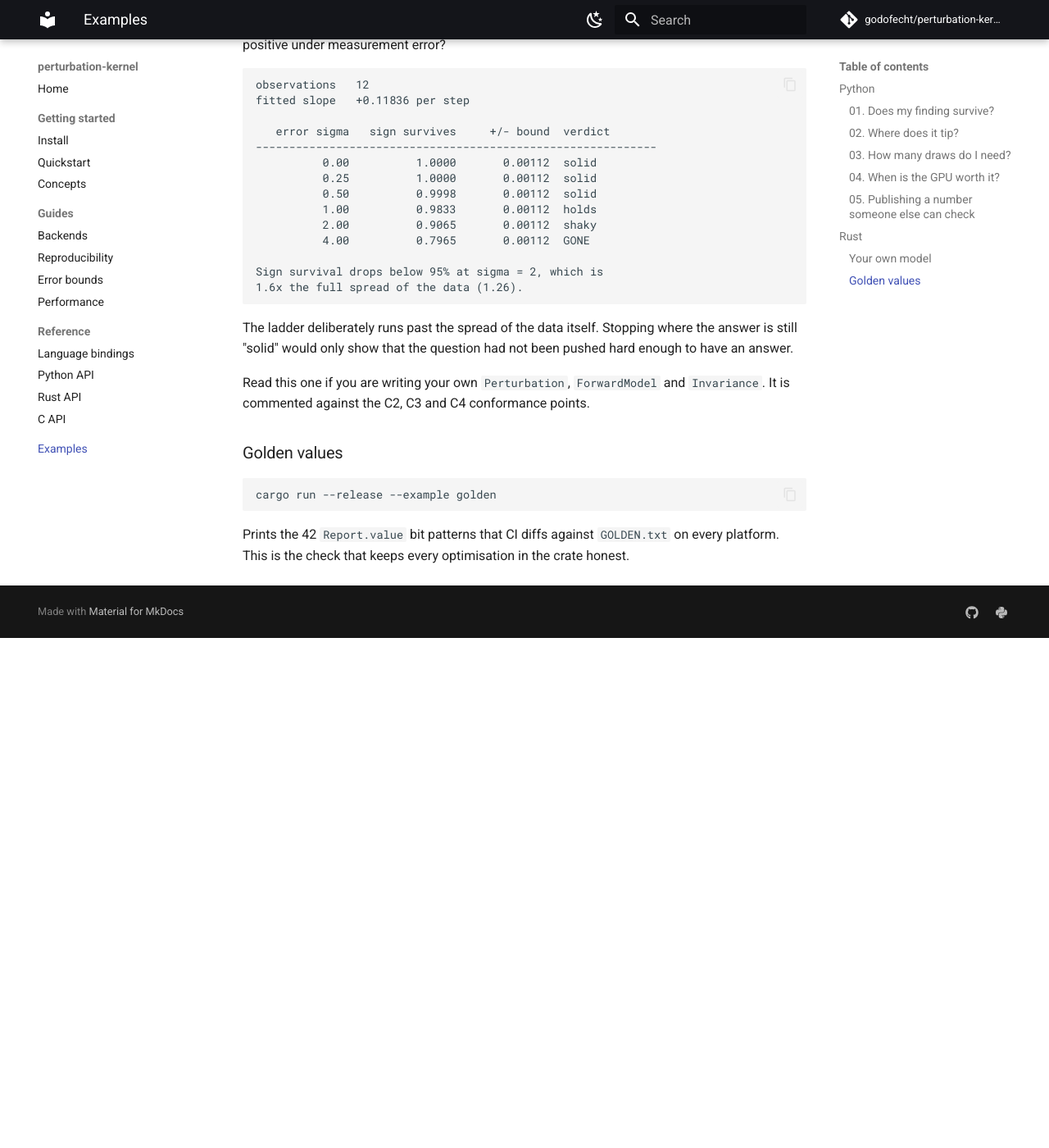
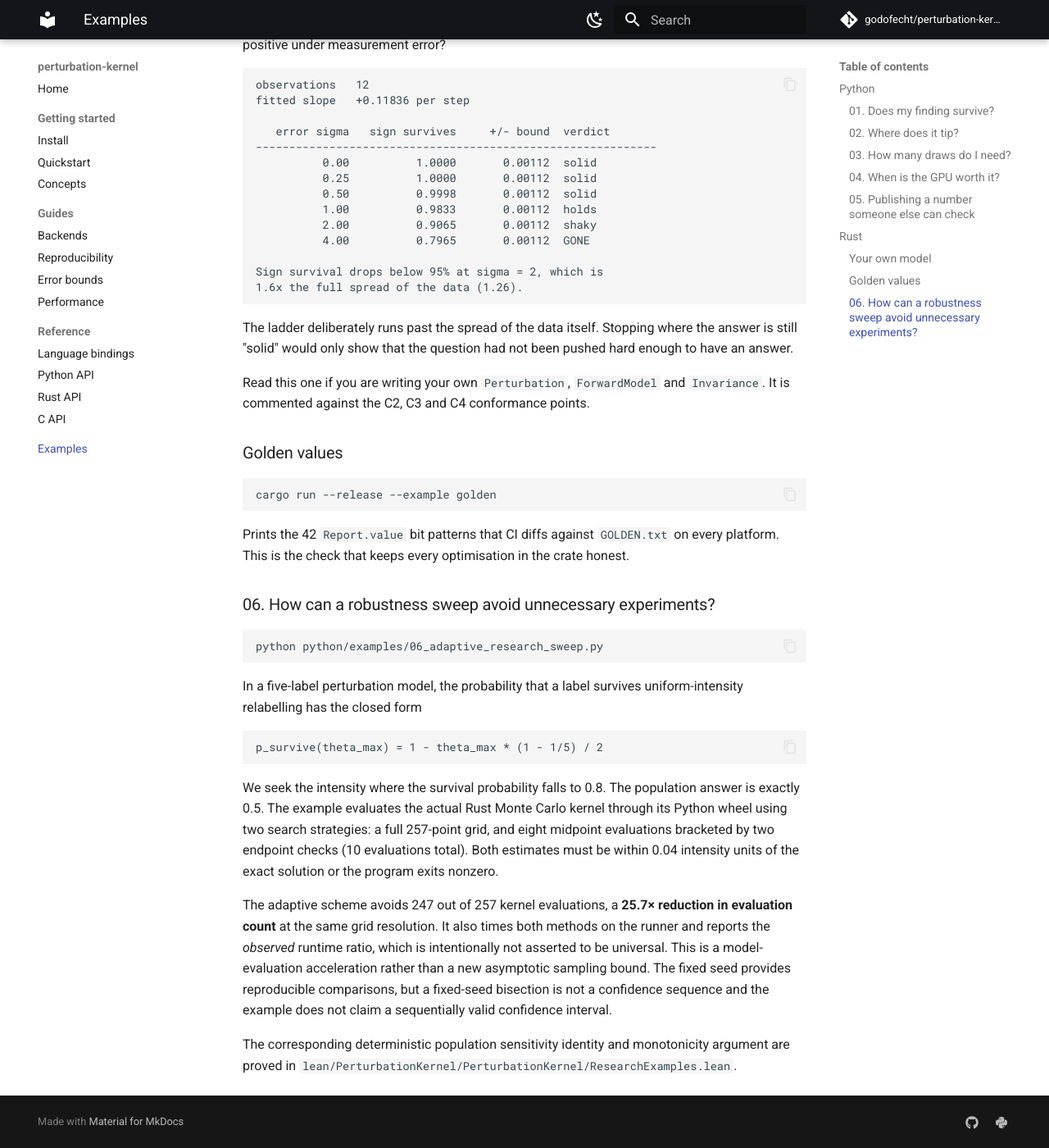
Before and after one commit to godofecht/perturbation-kernel, an MkDocs documentation site: the page built from docs/examples.md, in a window 1280 px wide and 1400 px high, scrolled down 3121 px. Shown: the whole window at 82% size. Built offline with MkDocs 1.6.1 and Material for MkDocs 9.7.7, drawn with Linux system fonts in a browser that asks for light colours; comment, search, counter and statistics services are not loaded; before the commit the page ends 3899 px from its top, so only the background shows below that.

Commit message:
docs: show analytically checked adaptive perturbation threshold search

````diff
--- a/docs/examples.md
+++ b/docs/examples.md
@@ -194,3 +194,36 @@ cargo run --release --example golden
 Prints the 42 `Report.value` bit patterns that CI diffs against
 `GOLDEN.txt` on every platform. This is the check that keeps every
 optimisation in the crate honest.
+
+### 06. How can a robustness sweep avoid unnecessary experiments?
+
+```bash
+python python/examples/06_adaptive_research_sweep.py
+```
+
+In a five-label perturbation model, the probability that a label survives
+uniform-intensity relabelling has the closed form
+
+```text
+p_survive(theta_max) = 1 - theta_max * (1 - 1/5) / 2
+```
+
+We seek the intensity where the survival probability falls to 0.8. The
+population answer is exactly 0.5. The example evaluates the actual Rust
+Monte Carlo kernel through its Python wheel using two search strategies:
+a full 257-point grid, and eight midpoint evaluations bracketed by two
+endpoint checks (10 evaluations total). Both estimates must be within
+0.04 intensity units of the exact solution or the program exits nonzero.
+
+The adaptive scheme avoids 247 out of 257 kernel evaluations, a **25.7×
+reduction in evaluation count** at the same grid resolution. It also times
+both methods on the runner and reports the *observed* runtime ratio, which
+is intentionally not asserted to be universal. This is a model-evaluation
+acceleration rather than a new asymptotic sampling bound. The fixed seed
+provides reproducible comparisons, but a fixed-seed bisection is not a
+confidence sequence and the example does not claim a sequentially valid
+confidence interval.
+
+The corresponding deterministic population sensitivity identity and
+monotonicity argument are proved in
+`lean/PerturbationKernel/PerturbationKernel/ResearchExamples.lean`.
````
